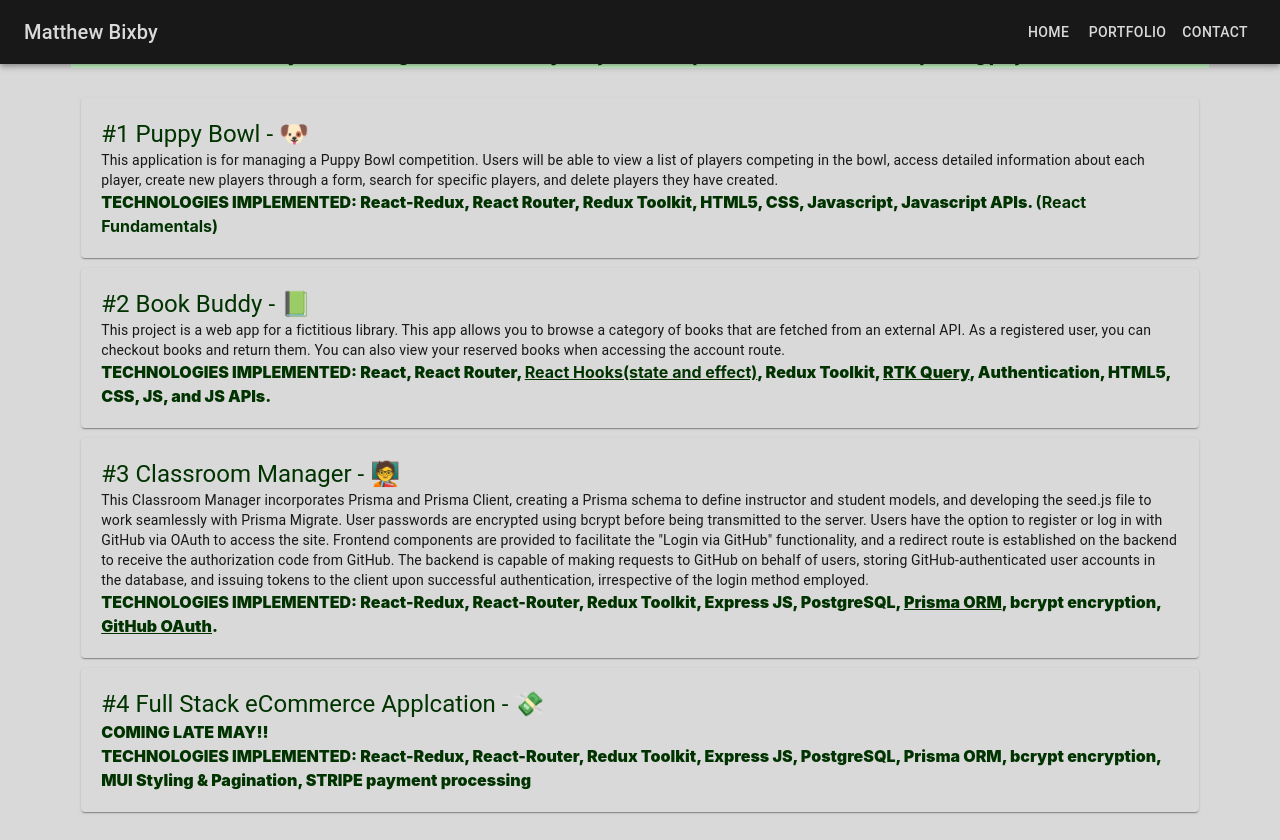
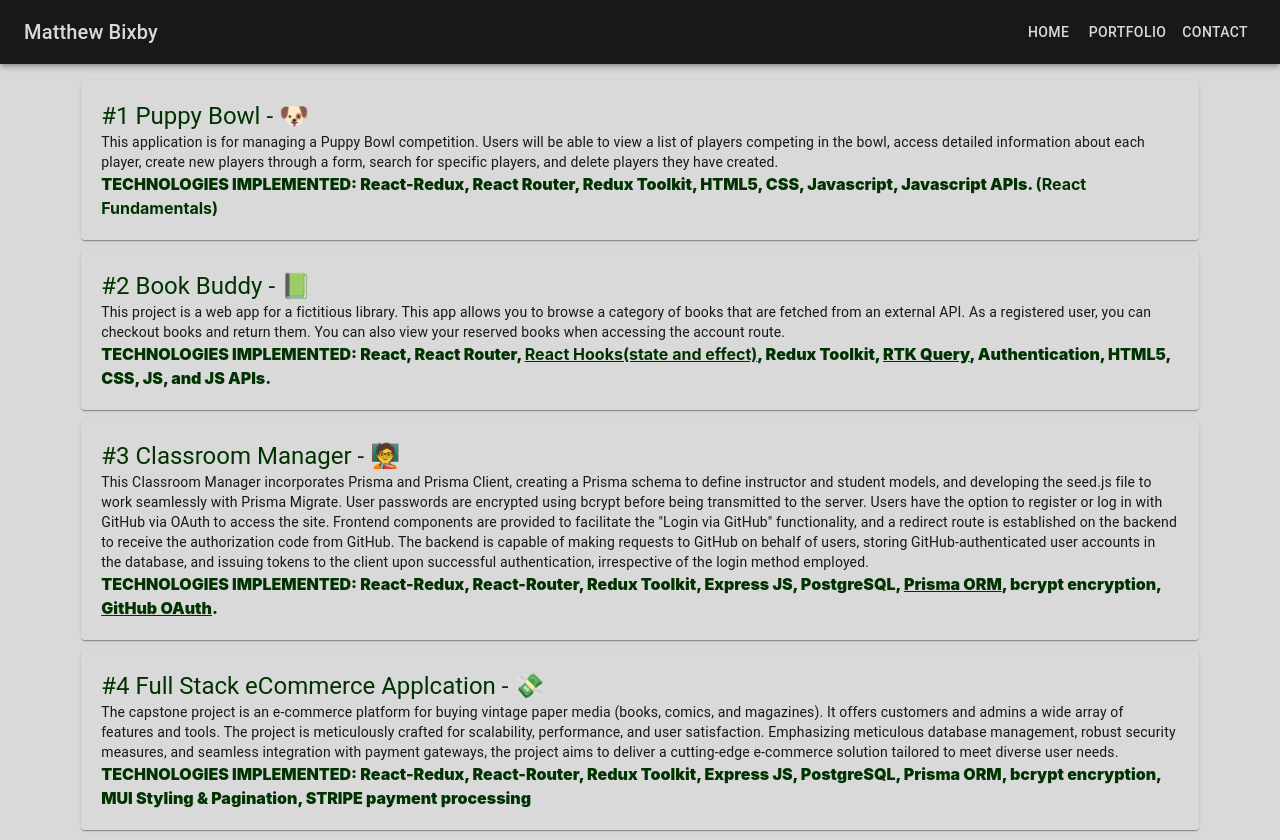
Before and after one commit to mattbixby123/bixbyPortfolio, a React (Vite) app: page /portfolio in a window 1280 px wide. Built offline with nearby package versions, Linux system fonts and the light colour scheme.

Commit message:
website updates 07122024

```diff
--- a/src/client/components/Home.jsx
+++ b/src/client/components/Home.jsx
@@ -32,7 +32,7 @@
               I have a Bachelor of Science in Chemistry from Ithaca College c/o 2017.
               </li>
               <li>
-              As of June 13th, 2024 I'll have a Web Development Certificate issued by Fullstack Academy for my immersive web development program (28 wks)
+              As of June 13th, 2024, I have recieved a Web Development Certificate issued by Fullstack Academy for completing my immersive web development program (28 weeks).
               </li>
             </ul>
           </Typography>
--- a/src/client/components/Portfolio.jsx
+++ b/src/client/components/Portfolio.jsx
@@ -42,15 +42,13 @@
     </Paper>
     <Paper elevation={1} sx={{ backgroundColor: '#d9d9d9', color: '#181818', padding: '20px', margin: '10px' }}>
       <Typography variant="h5" color="#003300" component="div">
-        #4 Full Stack eCommerce Applcation - <a href="https://ecommcapstone.onrender.com/" target="_blank" style={{ textDecoration: 'underline overline' }}>💸</a>
+        #4 Full Stack eCommerce Applcation - <a href="https://www.youtube.com/watch?v=HZryg5wUy-w" target="_blank" style={{ textDecoration: 'underline overline' }}>💸</a>
       </Typography>
       <Typography variant="body2" color="#181818" component="p">
 
-      {/* The capstone project is an e-commerce platform for buying vintage paper media (books, comics, and magazines).  It offers customers and admins a wide array of features and tools. The project is meticulously crafted for scalability, performance, and user satisfaction. Emphasizing meticulous database management, robust security measures, and seamless integration with payment gateways, the project aims to deliver a cutting-edge e-commerce solution tailored to meet diverse user needs. */}
+      The capstone project is an e-commerce platform for buying vintage paper media (books, comics, and magazines).  It offers customers and admins a wide array of features and tools. The project is meticulously crafted for scalability, performance, and user satisfaction. Emphasizing meticulous database management, robust security measures, and seamless integration with payment gateways, the project aims to deliver a cutting-edge e-commerce solution tailored to meet diverse user needs.
       </Typography>
        <Typography variant="h7" color='#003300' fontWeight='900'>
-        COMING LATE MAY!!
-        <br />
         TECHNOLOGIES IMPLEMENTED: React-Redux, React-Router, Redux Toolkit, Express JS, PostgreSQL, Prisma ORM, bcrypt encryption, MUI Styling & Pagination, STRIPE payment processing
       </Typography>
     </Paper>
```
